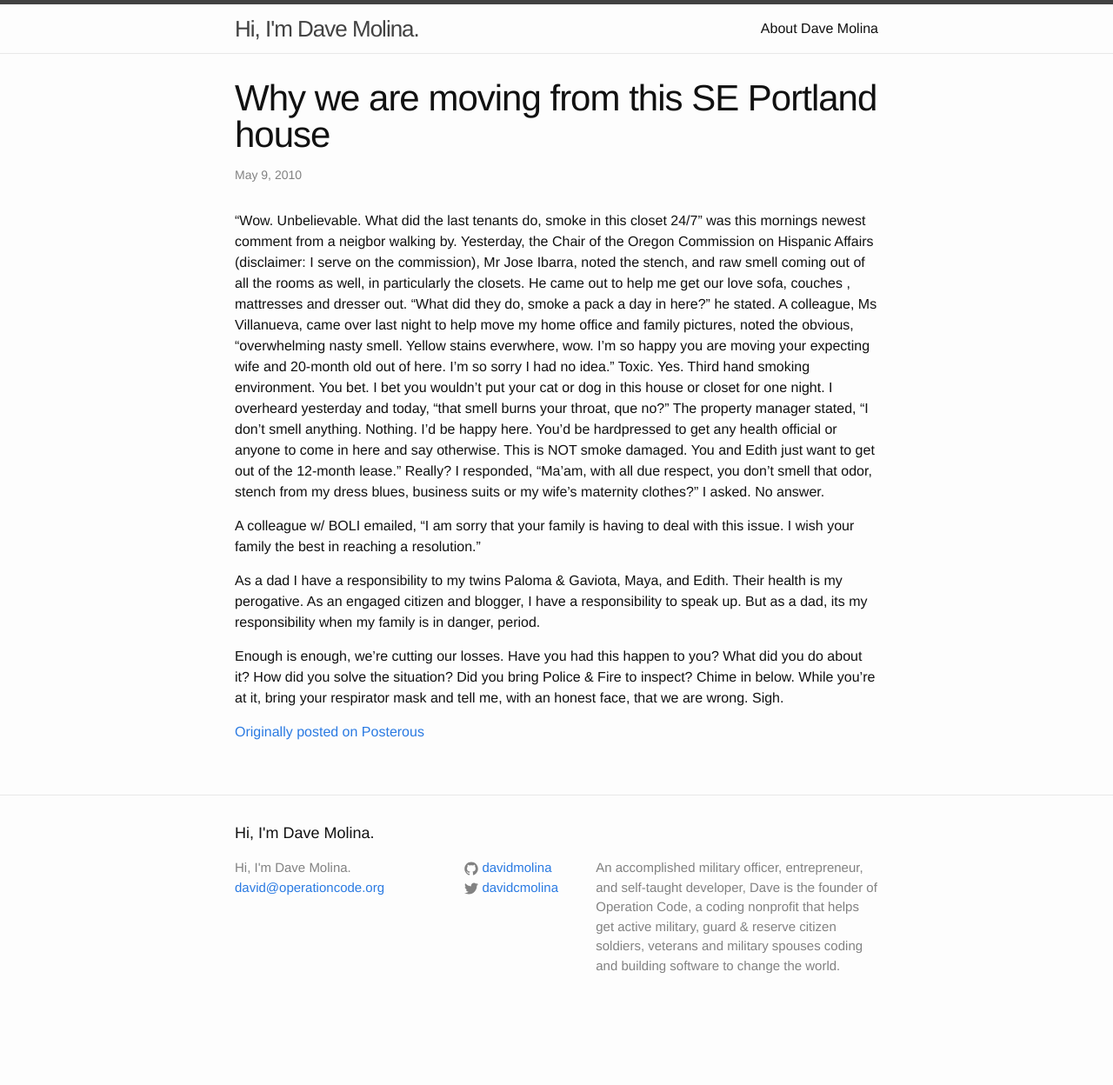
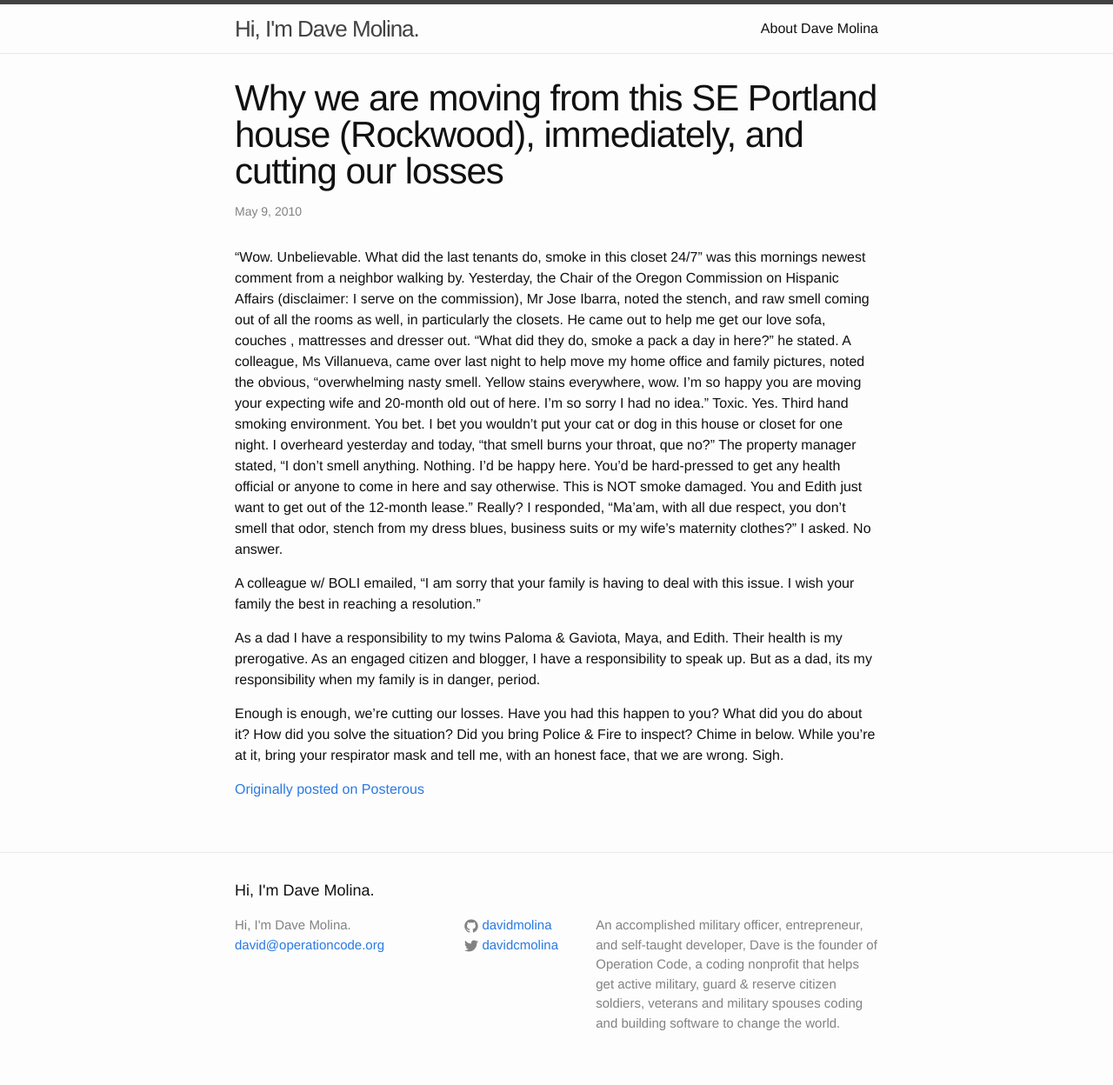
Before and after one commit to davidmolina/davidmolina.github.io, a Jekyll site: the page built from _posts/2010-05-08-why-we-are-moving-from-this-se-portland-house.markdown, in a window 1280 px wide. Shown: the whole page at 87% size. Built offline with Jekyll 4.4.1, drawn with Linux system fonts in a browser that asks for light colours; before the commit the page ends 1182 px from its top, so only the background shows below that.

Commit message:
Update blog title

```diff
--- a/_posts/2010-05-08-why-we-are-moving-from-this-se-portland-house.markdown
+++ b/_posts/2010-05-08-why-we-are-moving-from-this-se-portland-house.markdown
@@ -1,15 +1,15 @@
 ---
 layout: post
-title:  "Why we are moving from this SE Portland house"
+title:  "Why we are moving from this SE Portland house (Rockwood), immediately, and cutting our losses"
 date:   2010-05-08 17:12:43 -0800
 categories: jekyll update
 ---
-"Wow. Unbelievable. What did the last tenants do, smoke in this closet 24/7" was this mornings newest comment from a neigbor walking by. Yesterday, the Chair of the Oregon Commission on Hispanic Affairs (disclaimer: I serve on the commission), Mr Jose Ibarra, noted the stench, and raw smell coming out of all the rooms as well, in particularly the closets. He came out to help me get our love sofa, couches , mattresses and dresser out. "What did they do, smoke a pack a day in here?" he stated. A colleague, Ms Villanueva, came over last night to help move my home office and family pictures, noted the obvious, "overwhelming nasty smell. Yellow stains everwhere, wow. I'm so happy you are moving your expecting wife and 20-month old out of here. I'm so sorry I had no idea." Toxic. Yes. Third hand smoking environment. You bet. I bet you wouldn't put your cat or dog in this house or closet for one night. I overheard yesterday and today, "that smell burns your throat, que no?"
-The property manager stated, "I don't smell anything. Nothing. I'd be happy here. You'd be hardpressed to get any health official or anyone to come in here and say otherwise. This is NOT smoke damaged. You and Edith just want to get out of the 12-month lease." Really? I responded, "Ma'am, with all due respect, you don't smell that odor, stench from my dress blues, business suits or my wife's maternity clothes?" I asked. No answer.
+"Wow. Unbelievable. What did the last tenants do, smoke in this closet 24/7" was this mornings newest comment from a neighbor walking by. Yesterday, the Chair of the Oregon Commission on Hispanic Affairs (disclaimer: I serve on the commission), Mr Jose Ibarra, noted the stench, and raw smell coming out of all the rooms as well, in particularly the closets. He came out to help me get our love sofa, couches , mattresses and dresser out. "What did they do, smoke a pack a day in here?" he stated. A colleague, Ms Villanueva, came over last night to help move my home office and family pictures, noted the obvious, "overwhelming nasty smell. Yellow stains everywhere, wow. I'm so happy you are moving your expecting wife and 20-month old out of here. I'm so sorry I had no idea." Toxic. Yes. Third hand smoking environment. You bet. I bet you wouldn't put your cat or dog in this house or closet for one night. I overheard yesterday and today, "that smell burns your throat, que no?"
+The property manager stated, "I don't smell anything. Nothing. I'd be happy here. You'd be hard-pressed to get any health official or anyone to come in here and say otherwise. This is NOT smoke damaged. You and Edith just want to get out of the 12-month lease." Really? I responded, "Ma'am, with all due respect, you don't smell that odor, stench from my dress blues, business suits or my wife's maternity clothes?" I asked. No answer.
 
 A colleague w/ BOLI emailed, "I am sorry that your family is having to deal with this issue. I wish your family the best in reaching a resolution."
 
-As a dad I have a responsibility to my twins Paloma & Gaviota, Maya, and Edith. Their health is my perogative. As an engaged citizen and blogger, I have a responsibility to speak up. But as a dad, its my responsibility when my family is in danger, period.
+As a dad I have a responsibility to my twins Paloma & Gaviota, Maya, and Edith. Their health is my prerogative. As an engaged citizen and blogger, I have a responsibility to speak up. But as a dad, its my responsibility when my family is in danger, period.
 
 Enough is enough, we're cutting our losses. Have you had this happen to you? What did you do about it? How did you solve the situation? Did you bring Police & Fire to inspect? Chime in below. While you're at it, bring your respirator mask and tell me, with an honest face, that we are wrong. Sigh.
 
```
